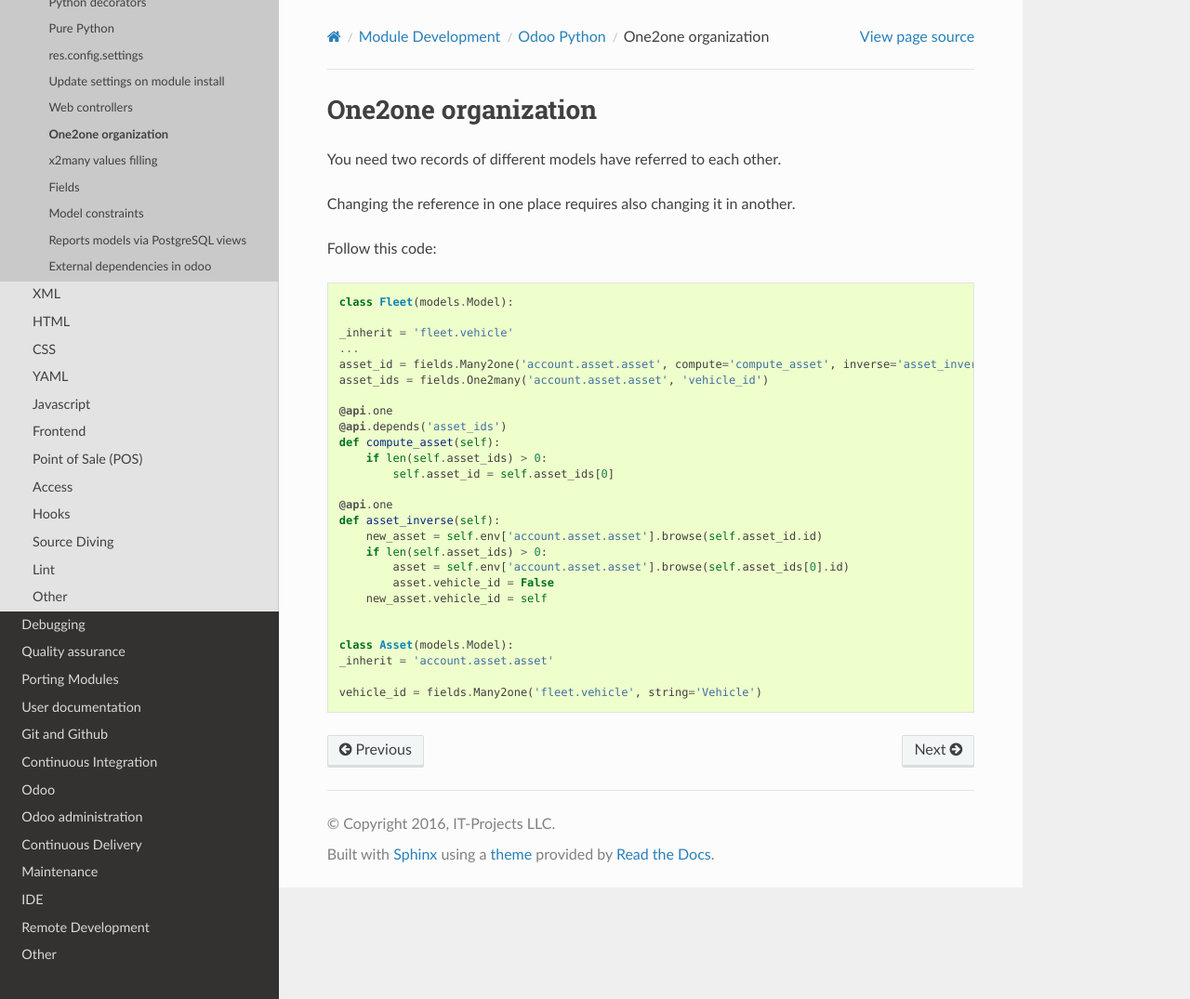
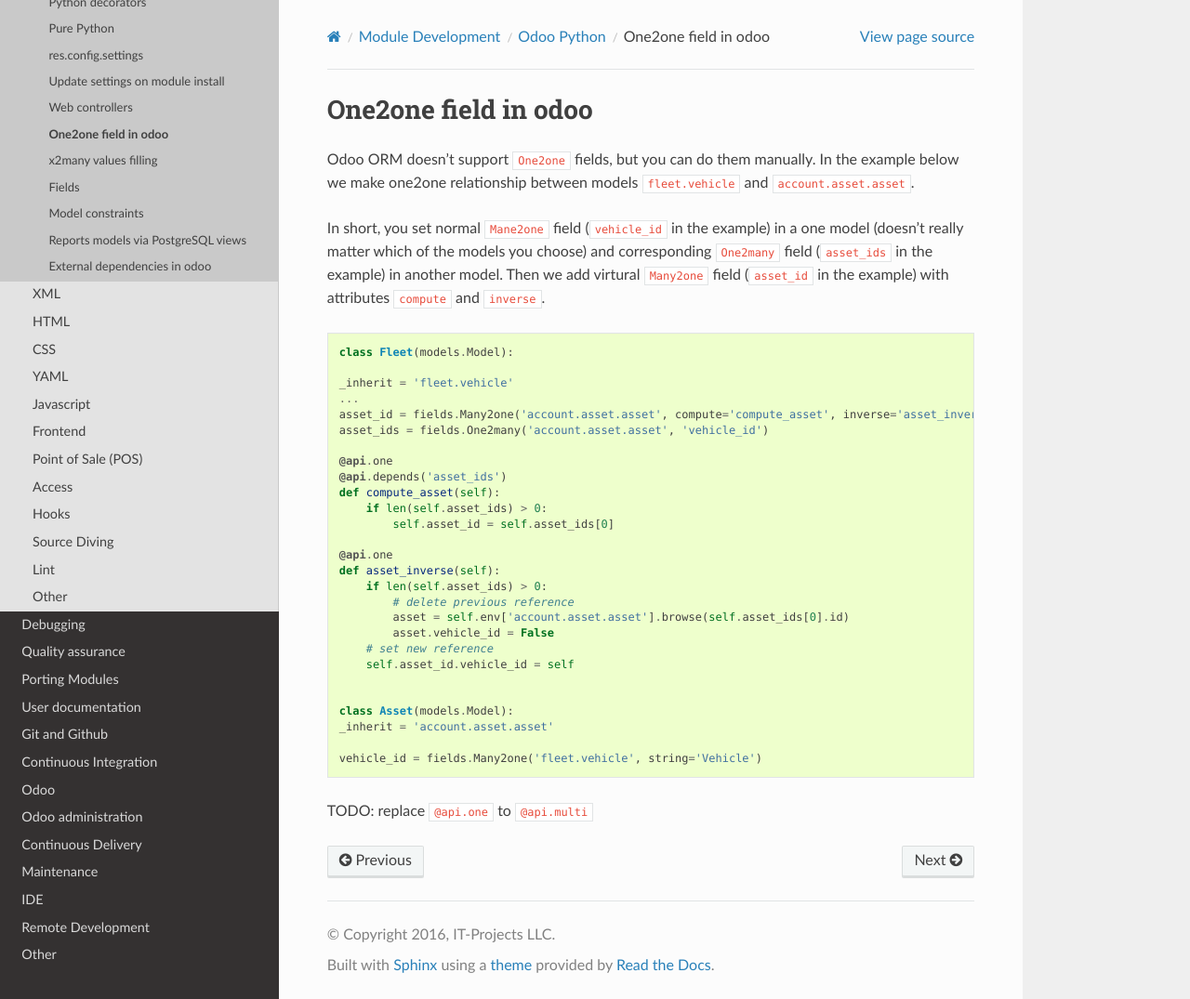
Before and after one commit to itpp-labs/odoo-development, a Sphinx documentation site: the page built from docs/dev/py/one2one.rst, in a window 1280 px wide and 1075 px high. Shown: the whole window at 93% size. Built offline with Sphinx 7.4.7 and the Read the Docs theme 2.0.0, drawn with Linux system fonts in a browser that asks for light colours.

Commit message:
Update one2one.rst

```diff
--- a/docs/dev/py/one2one.rst
+++ b/docs/dev/py/one2one.rst
@@ -1,11 +1,10 @@
-One2one organization
-====================
+=======================
+ One2one field in odoo
+=======================
 
-You need two records of different models have referred to each other.
+Odoo ORM doesn't support ``One2one`` fields, but you can do them manually. In the example below we make one2one relationship between models ``fleet.vehicle`` and ``account.asset.asset``.
 
-Changing the reference in one place requires also changing it in another.
-
-Follow this code:
+In short, you set normal ``Mane2one`` field (``vehicle_id`` in the example) in a one model (doesn't really matter which of the models you choose) and corresponding ``One2many`` field (``asset_ids`` in the example) in another model. Then we add virtural ``Many2one`` field (``asset_id`` in the example) with attributes ``compute`` and ``inverse``.
 
 .. code-block:: python
 
@@ -24,14 +23,18 @@
 
     @api.one
     def asset_inverse(self):
-        new_asset = self.env['account.asset.asset'].browse(self.asset_id.id)
         if len(self.asset_ids) > 0:
+            # delete previous reference
             asset = self.env['account.asset.asset'].browse(self.asset_ids[0].id)
             asset.vehicle_id = False
-        new_asset.vehicle_id = self
+        # set new reference
+        self.asset_id.vehicle_id = self
 
 
     class Asset(models.Model):
     _inherit = 'account.asset.asset'
 
     vehicle_id = fields.Many2one('fleet.vehicle', string='Vehicle')
+
+
+TODO: replace ``@api.one`` to ``@api.multi``
```
